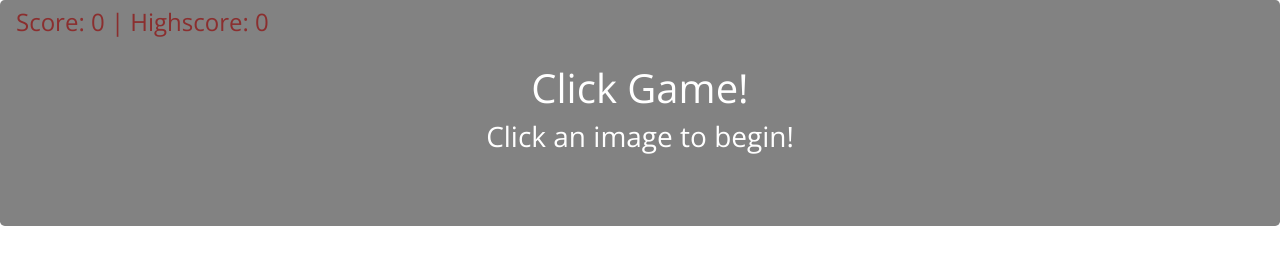
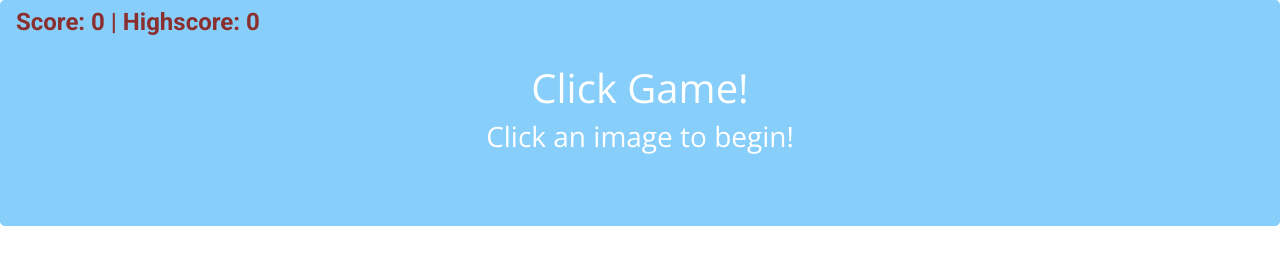
Before and after one commit to ks563/react-shuffle, a React (Create React App) app: page / in a window 1280 px wide. Shown: the top 276 px of the page. Built offline with nearby package versions, Linux system fonts and the light colour scheme.

Commit message:
added alert for end of game

```diff
--- a/public/index.html
+++ b/public/index.html
@@ -4,6 +4,7 @@
     <meta charset="utf-8" />
     <link rel="stylesheet" href="https://stackpath.bootstrapcdn.com/bootstrap/4.3.1/css/bootstrap.min.css" integrity="sha384-ggOyR0iXCbMQv3Xipma34MD+dH/1fQ784/j6cY/iJTQUOhcWr7x9JvoRxT2MZw1T" crossorigin="anonymous">
     <link href="https://fonts.googleapis.com/css?family=Open+Sans" rel="stylesheet">
+    <link href="https://fonts.googleapis.com/css?family=Roboto:700" rel="stylesheet">
     <link rel="shortcut icon" href="%PUBLIC_URL%/favicon.ico" />
     <meta
       name="viewport"
--- a/src/App.js
+++ b/src/App.js
@@ -45,7 +45,7 @@ class App extends Component {
         hasBeenClicked: []
       })
       copyArr = [];
-
+      alert("You lost a life. Game resets...now!");
     } else {
       copyArr.push(id)
       this.setState({
--- a/src/components/Jumbotron/style.css
+++ b/src/components/Jumbotron/style.css
@@ -1,5 +1,5 @@
 .jumbotron{
     font-family: 'Open Sans', sans-serif;
-    background: #828282;
+    background: #87cefa;
     color: white;
 }
--- a/src/components/Navbar/index.js
+++ b/src/components/Navbar/index.js
@@ -3,7 +3,7 @@ import "./style.css";
 
 function Navbar(props) {
     return (
-        <nav className="navbar fixed-top bg-none">
+        <nav className="navbar sticky">
             <div>
                 <ul className="navbar-nav">
                     <h4>Score: {props.score} | Highscore: {props.highScore}</h4>
--- a/src/components/Navbar/style.css
+++ b/src/components/Navbar/style.css
@@ -1,6 +1,13 @@
 nav.navbar {
-    margin-bottom: 0;
-    font-family: 'Open Sans', sans-serif;
-    color:#8b2e2e;
-    font-weight: bolder;
+    margin-bottom: 10;
+    font-family: 'Roboto', sans-serif;
+    color: #8b2e2e;
+    /* color: black; */
+    overflow: hidden;
   }
+
+  .sticky {
+    position: fixed;
+    top: 0;
+    width: 100%;
+  }
--- a/src/components/Wrapper/style.css
+++ b/src/components/Wrapper/style.css
@@ -7,9 +7,11 @@
     display: flex;
     flex-flow: row wrap;
     padding: 20px;
+    border: 10px;
+    border-color:  #bebebe;
     justify-content: space-around;
     align-content: flex-start;
     overflow: auto;
     font-family: 'Open Sans', sans-serif;
-    background: none;
+    /* background: #bebebe; */
   }
```
